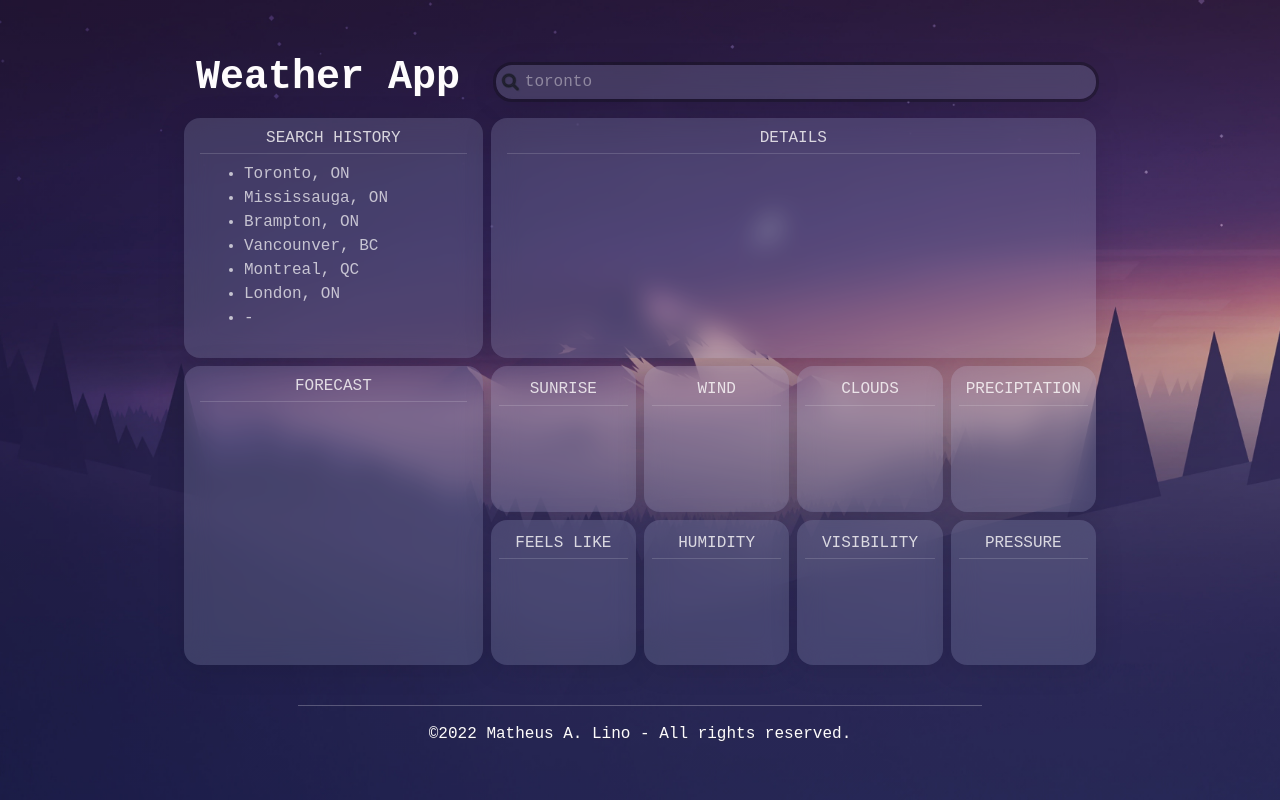
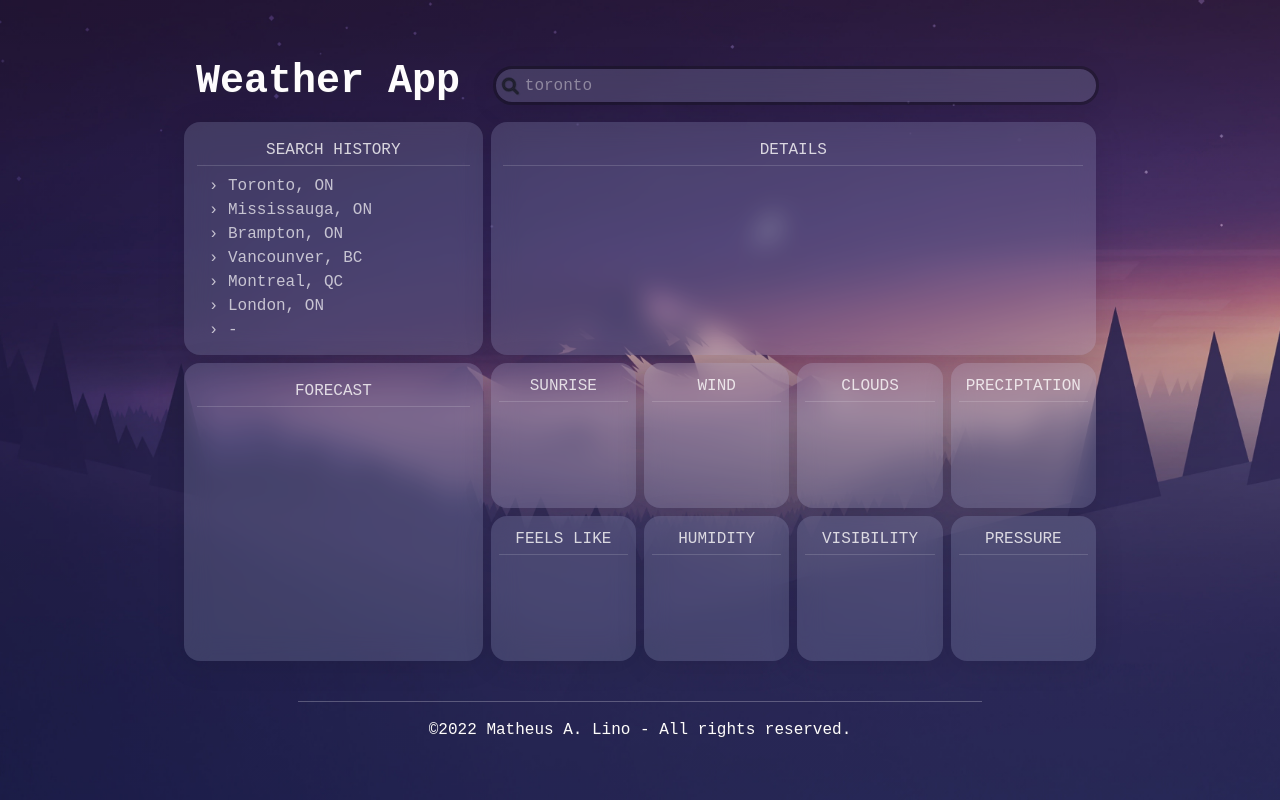
Before and after one commit to matheuslino/Weather-App, a React (Create React App) app: page / in a window 1280 px wide. Built offline with nearby package versions, Linux system fonts and the light colour scheme.

Commit message:
[add] update css modules and [fix] global styles

```diff
--- a/src/components/atoms/Box/style.module.css
+++ b/src/components/atoms/Box/style.module.css
@@ -1,5 +1,5 @@
 .Box {
   min-width: 100%;
-  padding: 0.3em 1em;
+  padding: 0.8em;
   color: rgba(var(--dark-gray), 1);
 }
--- a/src/components/molecules/Searchbar.tsx/style.module.css
+++ b/src/components/molecules/Searchbar.tsx/style.module.css
@@ -21,7 +21,7 @@
   color: rgba(var(--white), 0.3);
   stroke: rgba(var(--white), 0.3);
 }
-.searchIcon {
+.container .searchIcon {
   position: absolute;
   padding: 0 0.4em;
   color: rgba(var(--dark-gray), 0.4);
--- a/src/components/organisms/Details/style.module.css
+++ b/src/components/organisms/Details/style.module.css
@@ -1,3 +1,3 @@
 .Details {
-  min-height: min(40vh, 15em);
+  color: rgba(var(--white), 0.7);
 }
--- a/src/components/organisms/Forecast/style.module.css
+++ b/src/components/organisms/Forecast/style.module.css
@@ -1,3 +1,2 @@
 .Forecast {
-  min-height: min(20vh, 10em);
 }
--- a/src/components/organisms/SearchHistory/SearchHistory.tsx
+++ b/src/components/organisms/SearchHistory/SearchHistory.tsx
@@ -9,13 +9,27 @@ const SearchHistory = (props: any) => {
     return (
       <Container className='pt-2'>
         <ul>
-          <li>Toronto, ON</li>
-          <li>Mississauga, ON</li>
-          <li>Brampton, ON</li>
-          <li>Vancounver, BC</li>
-          <li>Montreal, QC</li>
-          <li>London, ON</li>
-          <li>-</li>
+          <li>
+            <a href='#'>Toronto, ON</a>
+          </li>
+          <li>
+            <a href='#'>Mississauga, ON</a>
+          </li>
+          <li>
+            <a href='#'>Brampton, ON</a>
+          </li>
+          <li>
+            <a href='#'>Vancounver, BC</a>
+          </li>
+          <li>
+            <a href='#'>Montreal, QC</a>
+          </li>
+          <li>
+            <a href='#'>London, ON</a>
+          </li>
+          <li>
+            <a>-</a>
+          </li>
         </ul>
       </Container>
     )
--- a/src/components/organisms/SearchHistory/style.module.css
+++ b/src/components/organisms/SearchHistory/style.module.css
@@ -1,4 +1,17 @@
 .Searchbox {
-  min-height: min(20vh, 10em);
   color: rgba(var(--white), 0.7);
 }
+.Searchbox ul {
+  margin: 0;
+  padding: 0;
+  list-style-type: none;
+}
+
+.Searchbox a::before {
+  content: '\203A  ';
+}
+.Searchbox a,
+.Searchbox a:hover {
+  text-decoration: none;
+  color: rgba(var(--white), 0.7);
+}
--- a/src/components/organisms/Widgets/style.module.css
+++ b/src/components/organisms/Widgets/style.module.css
@@ -1,3 +1,2 @@
 .Widgets {
-  min-height: min(40vh, 15em);
 }
--- a/src/pages/Home.tsx
+++ b/src/pages/Home.tsx
@@ -89,18 +89,18 @@ const Home = () => {
         </Col>
       </Row>
       <Row className='g-2 mb-2'>
-        <Col xs={12} md={4} className='d-flex flex-column'>
-          <SearchHistory className={`${styles.SearchHistory} flex-grow-1`} />
+        <Col xs={12} md={4} className='d-flex'>
+          <SearchHistory className={styles.SearchHistory} />
         </Col>
-        <Col xs={12} md={8}>
+        <Col xs={12} md={8} className='d-flex'>
           <Details className={styles.Details} />
         </Col>
       </Row>
       <Row className='g-2'>
-        <Col xs={12} md={4} className='d-flex flex-column'>
-          <Forecast className={`${styles.Forecast} flex-grow-1`} />
+        <Col xs={12} md={4} className='d-flex'>
+          <Forecast className={styles.Forecast} />
         </Col>
-        <Col xs={12} md={8}>
+        <Col xs={12} md={8} className='d-flex'>
           <Widgets className={styles.Widgets} />
         </Col>
       </Row>
```
